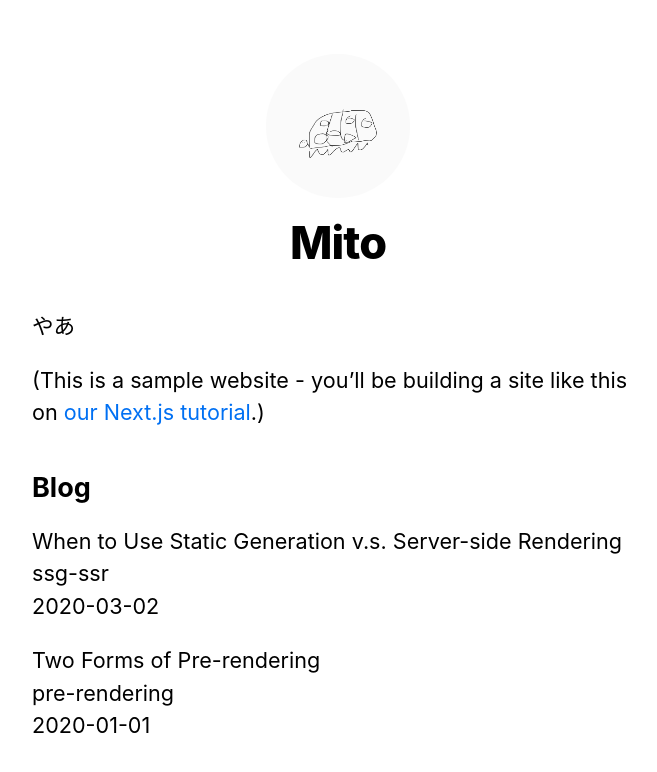
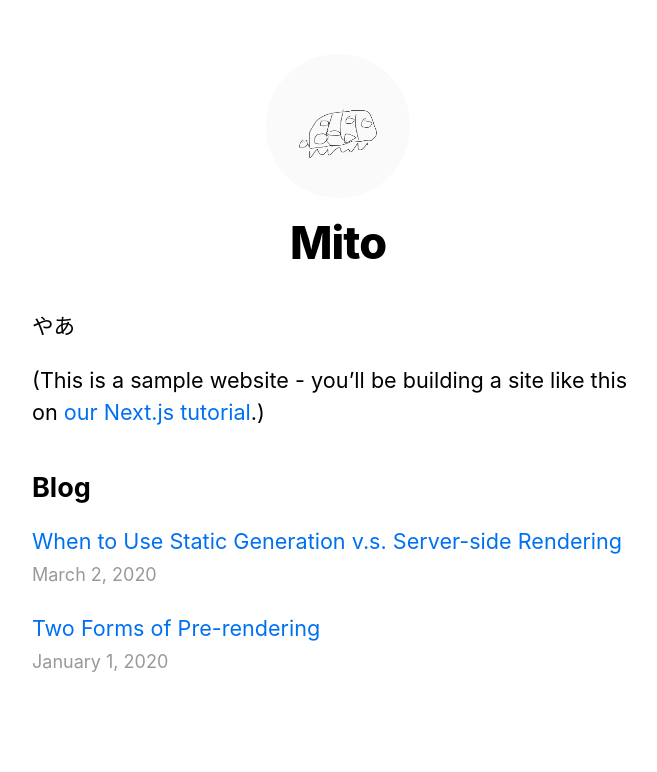
Before and after one commit to RyotaMiura/Mito-Blog, a Next.js app: page / in a window 1280 px wide. Shown: the top 772 px of the page, without its empty margins (302-959 px from the left). Built offline with nearby package versions, Linux system fonts and the light colour scheme.

Commit message:
Dynamic Router #8

```diff
--- /dev/null
+++ b/components/date.js
@@ -0,0 +1,7 @@
+import { parseISO, format } from 'date-fns'
+
+// 日付形式の変更
+export default function Date({ dateString }) {
+    const date = parseISO(dateString)
+    return <time dateTime={dateString}>{format(date, 'LLLL d, yyyy')}</time>
+}
--- a/lib/posts.js
+++ b/lib/posts.js
@@ -1,6 +1,8 @@
 import fs from 'fs'
 import path from 'path'
 import matter from 'gray-matter'
+import remark from 'remark'
+import html from 'remark-html'
 
 const postsDirectory = path.join(process.cwd(), 'posts')
 
@@ -61,17 +63,22 @@
     })
 }
 
-//取得したidと対応するファイルデータを紐付ける
-export function getPostData(id) {
+//取得したidと対応するファイルデータを取得して紐づける
+export async function getPostData(id) {
     const fullPath = path.join(postsDirectory, `${id}.md`)
     const fileContents = fs.readFileSync(fullPath, 'utf8')
 
     // Use gray-matter to parse the post metadata section
     const matterResult = matter(fileContents)
 
-    // Combine the data with the id
+    // Use remark to convert markdown into HTML string
+    const processedContent = await remark().use(html).process(matterResult.content)
+    const contentHtml = processedContent.toString()
+
+    // Combine the data with the id and contentHtml
     return {
         id,
+        contentHtml,
         ...matterResult.data,
     }
 }
--- a/package.json
+++ b/package.json
@@ -8,9 +8,12 @@
     "start": "next start"
   },
   "dependencies": {
+    "date-fns": "^2.16.1",
     "gray-matter": "^4.0.2",
     "next": "^10.0.0",
     "react": "16.13.1",
-    "react-dom": "16.13.1"
+    "react-dom": "16.13.1",
+    "remark": "^13.0.0",
+    "remark-html": "^13.0.1"
   }
 }
--- a/pages/index.js
+++ b/pages/index.js
@@ -1,4 +1,6 @@
 import Head from 'next/head'
+import Link from 'next/link'
+import Date from '../components/date'
 import Layout, { siteTitle } from '../components/layout'
 import utilStyles from '../styles/utils.module.css'
 import { getSortedPostsData } from '../lib/posts'
@@ -32,11 +34,13 @@
                 <ul className={utilStyles.list}>
                     {allPostsData.map(({ id, date, title }) => (
                         <li className={utilStyles.listItem} key={id}>
-                            {title}
+                            <Link href={`/posts/${id}`}>
+                                <a>{title}</a>
+                            </Link>
                             <br />
-                            {id}
-                            <br />
-                            {date}
+                            <small className={utilStyles.lightText}>
+                                <Date dateString={date} />
+                            </small>
                         </li>
                     ))}
                 </ul>
```
Also changed, not shown: pages/posts/[id].js (+14 -7 lines), 1 other file (tests, documents, lock files or other folders).
